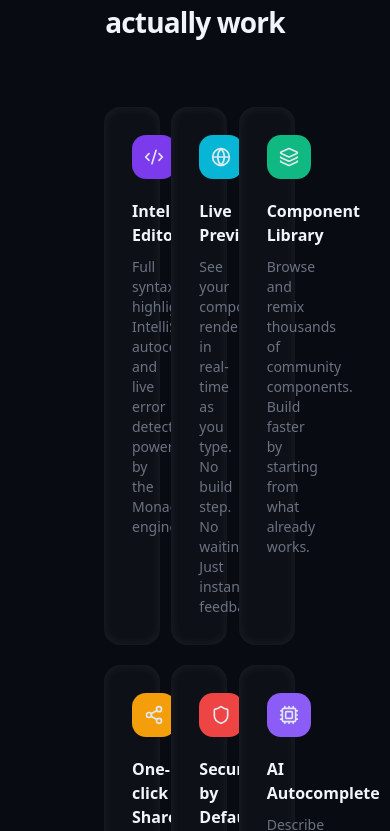
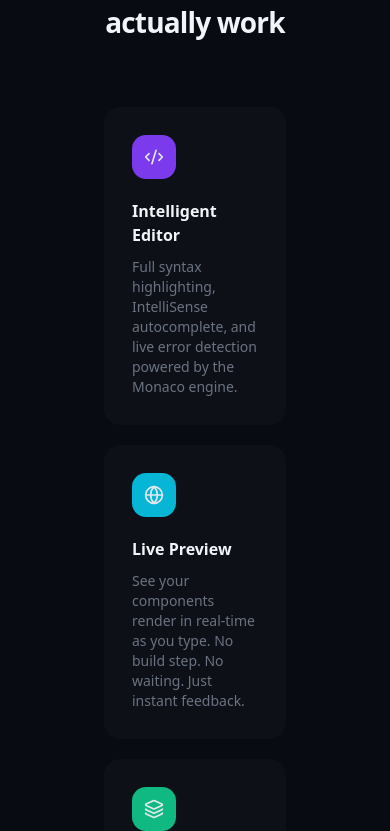
Before and after one commit to aniketmahajan04/codecraft, a Next.js app: page / in a window 390 px wide. Shown: the part 1513-2344 px from the top of the page. Built offline with nearby package versions, Linux system fonts and the light colour scheme.

Commit message:
Enhance LandingPage interactivity with hover effects on feature cards; update grid layout for better responsiveness.

```diff
--- a/app/LandingPage/page.tsx
+++ b/app/LandingPage/page.tsx
@@ -593,12 +593,23 @@ export function LandingPage() {
               </h2>
             </div>
 
-            <div className="grid grid-cols-3 gap-5">
+            <div className="grid md:grid-cols-3 gap-5">
               {FEATURES.map((f) => (
                 <div
                   key={f.title}
                   className={`group bg-[#0D1117] border-white/5 rounded-2xl p-7 transition-all ease-in cursor-default duration-300
-                   hover:-translate-y-2 shadow-[inset_0_0_12px_rgba(255,255,255,0.07)]`}
+                   hover:-translate-y-2 `}
+                  onMouseEnter={(e) => {
+                    e.currentTarget.style.borderColor = `${f.color}40`;
+                    e.currentTarget.style.boxShadow = `0 0 30px ${f.glow}`;
+                    e.currentTarget.style.transform = "translateY(-2px)";
+                  }}
+                  onMouseLeave={(e) => {
+                    e.currentTarget.style.borderColor =
+                      "rgba(255,255,255,0.06)";
+                    e.currentTarget.style.boxShadow = "none";
+                    e.currentTarget.style.transform = "translateY(0)";
+                  }}
                 >
                   <div
                     className="w-11 h-11 flex items-center justify-center mb-5 rounded-xl transition-all ease-in-out duration-300 group-hover:-rotate-12"
```
